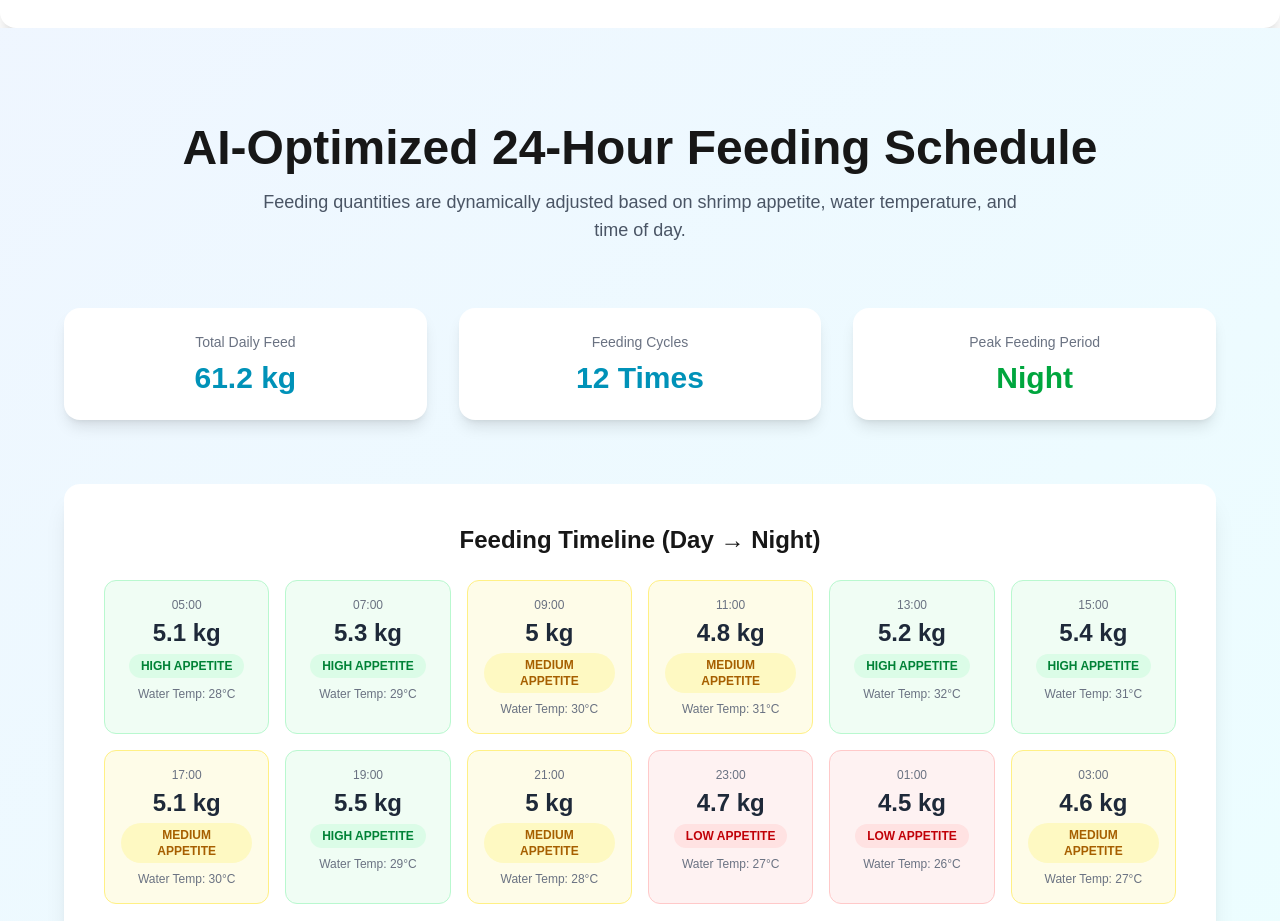
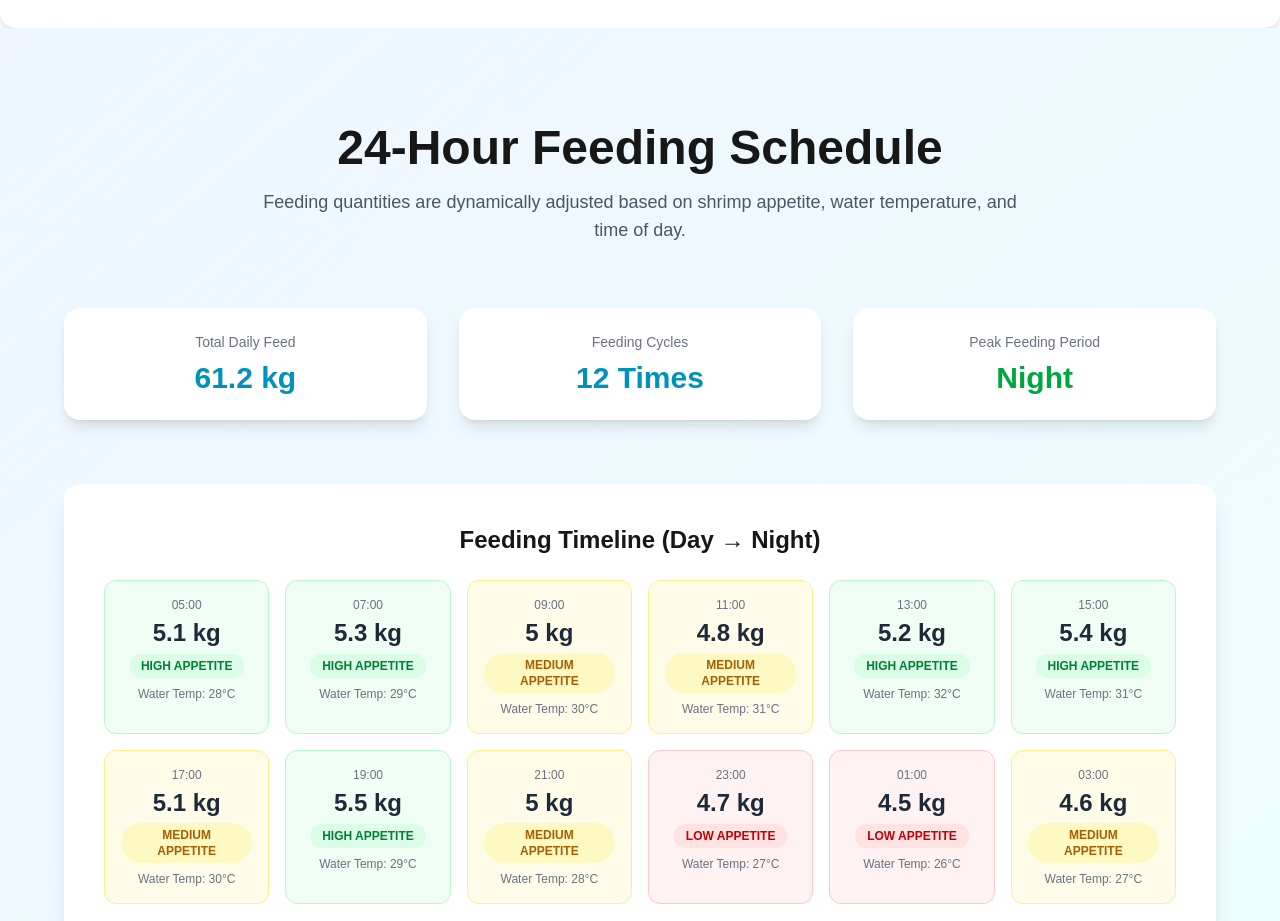
Before and after one commit to DeraniDU/ai-shrimp-landing-main, a Next.js app: page /feeding in a window 1280 px wide. Shown: the part 6120-7041 px from the top of the page. Built offline with nearby package versions, Linux system fonts and the light colour scheme.

Commit message:
update page.tsx

```diff
--- a/app/feeding/page.tsx
+++ b/app/feeding/page.tsx
@@ -725,7 +725,7 @@ export default function FeedingSection() {
           {/* Header */}
           <div className="text-center mb-16">
             <h2 className="text-4xl md:text-5xl font-bold mb-4">
-              AI-Optimized 24-Hour Feeding Schedule
+              24-Hour Feeding Schedule
             </h2>
             <p className="text-lg text-gray-600 max-w-3xl mx-auto">
               Feeding quantities are dynamically adjusted based on shrimp appetite,
```
